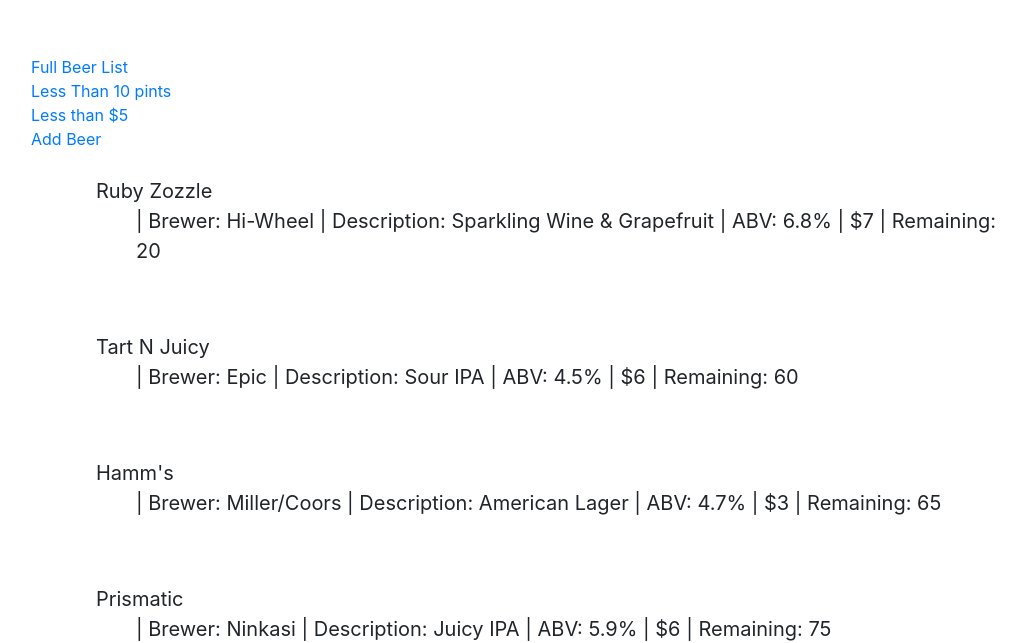
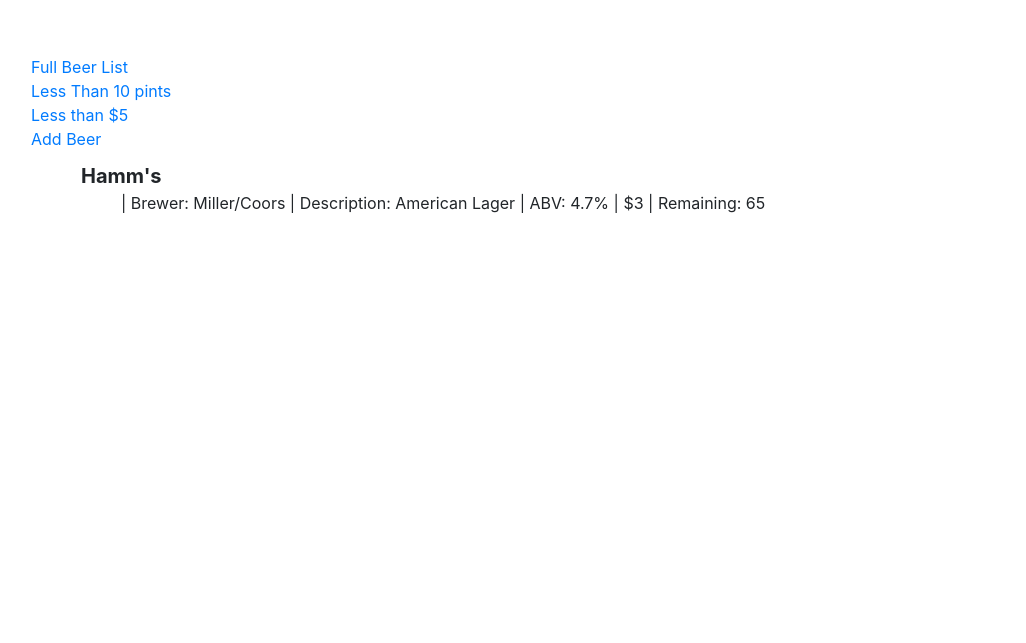
Before and after one commit to Jean84646/taproom-react, a React app: page /#/low-price in a window 1280 px wide. Shown: the part 170-813 px from the top of the page, without its empty margins (104-1130 px from the left). Built offline with nearby package versions, Linux system fonts and the light colour scheme.

Commit message:
Fix switch between beer lists routes.

```diff
--- a/src/components/App.jsx
+++ b/src/components/App.jsx
@@ -1,7 +1,7 @@
 import React from 'react';
 import bg from './../img/bg1.jpg';
 import Header from './Header';
-import AllBeer from './AllBeer';
+import BeerInfo from './BeerInfo';
 import { Switch, Route, Link } from 'react-router-dom';
 
 function App(){
@@ -17,7 +17,7 @@
         `}</style>
       <div className="container">
         <Header/>
-        <AllBeer/>
+        <BeerInfo/>
       </div>
     </div>
 
--- a/src/components/AllBeer.jsx
+++ b/src/components/BeerInfo.jsx
@@ -4,7 +4,8 @@
 import SingleBeer from './SingleBeer';
 import NewBeer from './NewBeer';
 
-const masterKegList = [
+const state = {
+  masterKegList: [
     {
       name: 'Ruby Zozzle',
       brewer: 'Hi-Wheel',
@@ -43,7 +44,7 @@
       description: 'India Pale Ale',
       abv:  '7.5%',
       price: '6',
-      remaining: '10'
+      remaining: '18'
     },
     {
       name: '8 Hop',
@@ -53,9 +54,10 @@
       price: '6',
       remaining: '58'
     }
-  ];
+  ]
+}
 
-function AllBeer(){
+function BeerInfo(){
   var allBeerStyle = {
     backgroundColor: 'rgb(255, 255, 255, 0.4)'
   }
@@ -78,7 +80,7 @@
           text-decoration: none;
         }
         `}</style>
-      <Link to="/">Full Beer List</Link>
+      <Link to="/full-list">Full Beer List</Link>
       <br/>
       <Link to="/less-than-10">Less Than 10 pints</Link>
       <br/>
@@ -86,36 +88,26 @@
       <br/>
       <Link to="/create">Add Beer</Link>
 
-      <div>
-        {masterKegList.map((beer, index) =>
-          <SingleBeer name={beer.name}
-            brewer={beer.brewer}
-            description={beer.description}
-            abv={beer.abv}
-            price={beer.price}
-            remaining={beer.remaining}
-            key={index} />
-        )}
-        <Switch>
-          <Route exact path='/less-than-10' component={() => <SingleBeer
-            name={masterKegList[5].name}
-            brewer={masterKegList[5].brewer}
-            description={masterKegList[5].description}
-            abv={masterKegList[5].abv}
-            price={masterKegList[5].price}
-            remaining={masterKegList[5].remaining} />} />
-          <Route exact path='/low-price' component={() => <SingleBeer
-            name={masterKegList[2].name}
-            brewer={masterKegList[2].brewer}
-            description={masterKegList[2].description}
-            abv={masterKegList[2].abv}
-            price={masterKegList[2].price}
-            remaining={masterKegList[2].remaining} />} />
-          <Route exact path='/create' component={NewBeer} />
-        </Switch>
-      </div>
+      <Switch>
+        <Route exact path='/full-list' component={BeerList} />
+        <Route exact path='/less-than-10' component={() => <SingleBeer
+          name={state.masterKegList[5].name}
+          brewer={state.masterKegList[5].brewer}
+          description={state.masterKegList[5].description}
+          abv={state.masterKegList[5].abv}
+          price={state.masterKegList[5].price}
+          remaining={state.masterKegList[5].remaining} />} />
+        <Route exact path='/low-price' component={() => <SingleBeer
+          name={state.masterKegList[2].name}
+          brewer={state.masterKegList[2].brewer}
+          description={state.masterKegList[2].description}
+          abv={state.masterKegList[2].abv}
+          price={state.masterKegList[2].price}
+          remaining={state.masterKegList[2].remaining} />} />
+        <Route exact path='/create' component={NewBeer} />
+      </Switch>
     </div>
   );
 }
 
-export default AllBeer;
+export default BeerInfo;
--- a/src/components/BeerList.jsx
+++ b/src/components/BeerList.jsx
@@ -2,10 +2,63 @@
 import PropTypes from 'prop-types';
 import SingleBeer from './SingleBeer';
 
-function BeerList(){
+const state = {
+  masterKegList: [
+    {
+      name: 'Ruby Zozzle',
+      brewer: 'Hi-Wheel',
+      description: 'Sparkling Wine & Grapefruit',
+      abv: '6.8%',
+      price: '7',
+      remaining: '20'
+    },
+    {
+      name: 'Tart N Juicy',
+      brewer: 'Epic',
+      description: 'Sour IPA',
+      abv: '4.5%',
+      price: '6',
+      remaining: '60'
+    },
+    {
+      name: 'Hamm\'s',
+      brewer: 'Miller/Coors',
+      description: 'American Lager',
+      abv: '4.7%',
+      price: '3',
+      remaining: '65'
+    },
+    {
+      name: 'Prismatic',
+      brewer: 'Ninkasi',
+      description: 'Juicy IPA',
+      abv:  '5.9%',
+      price: '6',
+      remaining: '75'
+    },
+    {
+      name: 'Juicy Haze',
+      brewer: 'New Belgium',
+      description: 'India Pale Ale',
+      abv:  '7.5%',
+      price: '6',
+      remaining: '18'
+    },
+    {
+      name: '8 Hop',
+      brewer: 'New Belgium',
+      description: 'Pale Ale',
+      abv:  '5.5%',
+      price: '6',
+      remaining: '58'
+    }
+  ]
+}
+
+function BeerList(props){
   return (
     <div>
-      {masterKegList.map((beer, index) =>
+      {state.masterKegList.map((beer, index) =>
         <SingleBeer name={beer.name}
           brewer={beer.brewer}
           description={beer.description}
@@ -13,7 +66,7 @@
           price={beer.price}
           remaining={beer.remaining}
           key={index} />
-      )};
+      )}
     </div>
   );
 }
--- a/src/components/NewBeer.jsx
+++ b/src/components/NewBeer.jsx
@@ -9,8 +9,12 @@
           background-color: rgb(255, 255, 255, 0.4);
           padding: 25px;
         }
-        li {
-          list-style: none;
+        p {
+          font-weight: bold;
+          text-decoration: underline;
+        }
+        input {
+          margin: 0px 10px 0px 20px;
         }
         `}</style>
       <form>
--- a/src/components/SingleBeer.jsx
+++ b/src/components/SingleBeer.jsx
@@ -7,17 +7,23 @@
       <style jsx>{`
         .infoBg {
           font-size: 20px;
-          background-color: rgb(255, 255, 255, 0.4);
-          padding: 25px;
+          background-color: rgb(255, 255, 255, 0.3);
+          padding: 10px;
         }
         li {
           list-style: none;
+          font-weight: bold;
         }
+        .listStyle {
+          font-size: 16px;
+          font-weight: normal;
+        }
+
         `}</style>
       <ul>
         <li>{props.name}
           <ul>
-            <li>| Brewer: {props.brewer} | Description: {props.description} | ABV: {props.abv} | ${props.price} | Remaining: {props.remaining}</li>
+            <li className="listStyle">| Brewer: {props.brewer} | Description: {props.description} | ABV: {props.abv} | ${props.price} | Remaining: {props.remaining}</li>
           </ul></li>
       </ul>
     </div>
```
